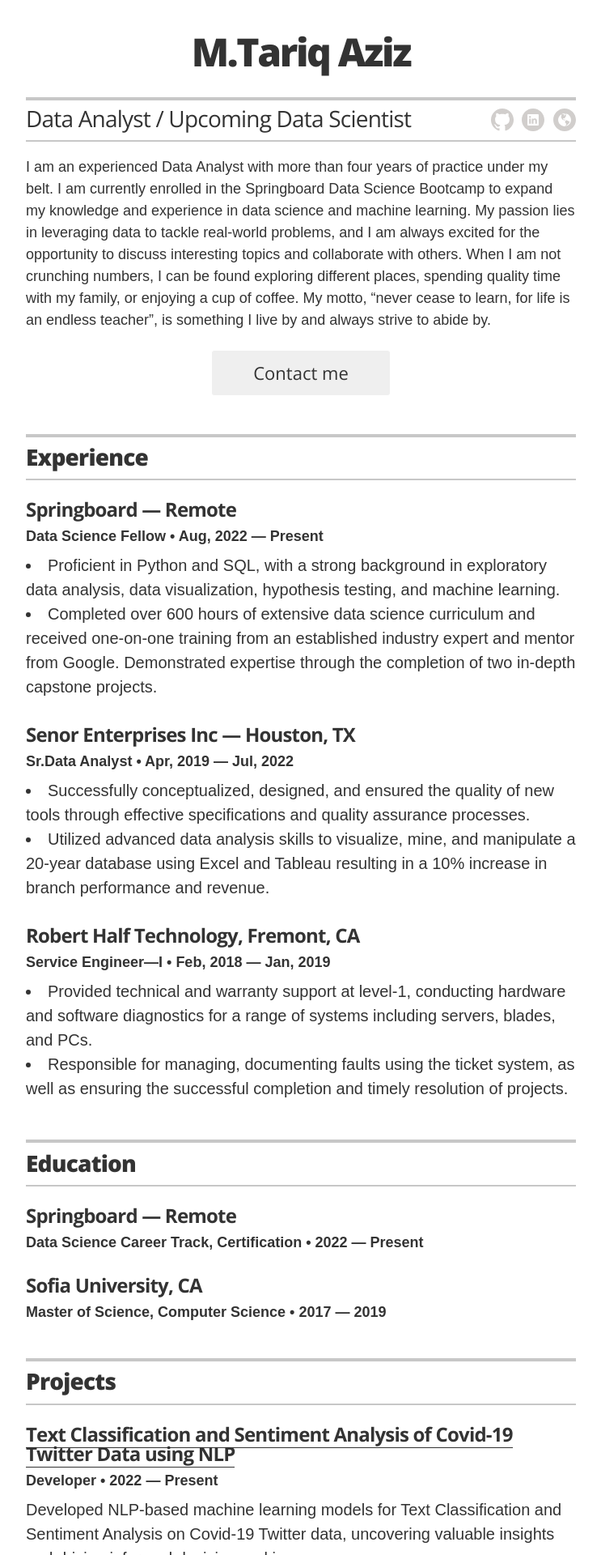
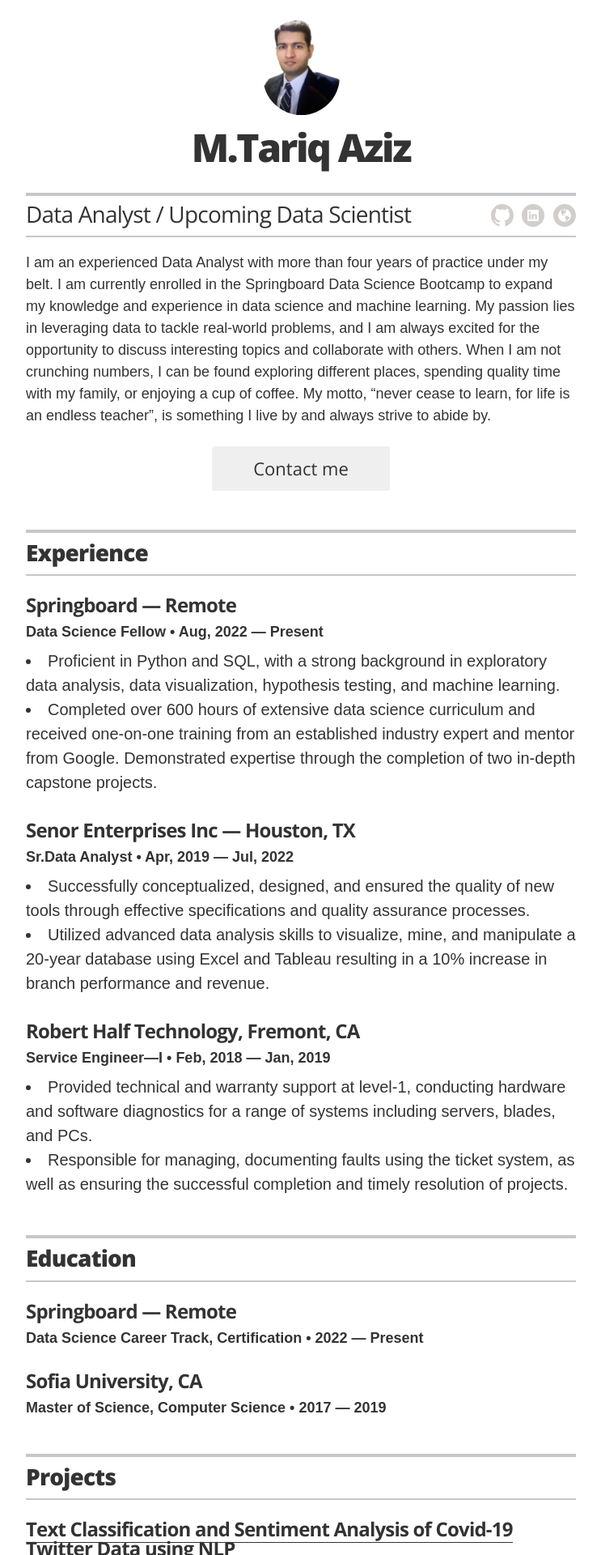
Before and after one commit to ttariqaziz/ttariqaziz.github.io, a Jekyll site: the page built from index.html, in a window 1280 px wide. Shown: the top 1920 px of the page at 81% size, without its empty margins (268-1011 px from the left). Built offline with Jekyll 4.4.1, drawn with Linux system fonts in a browser that asks for light colours.

Commit message:
Update resume.html

```diff
--- a/_layouts/resume.html
+++ b/_layouts/resume.html
@@ -12,7 +12,7 @@
       <header class="page-header">
 
         <!-- You can turn off the avatar in _config.yml by setting to false -->
-        {% if site.resume_avatar == 'false' %}
+        {% if site.resume_avatar == 'true' %}
         <img src="images/avatar1.png" alt="my photo" class="avatar no-print" itemprop="image">
         {% endif %}
 
```
